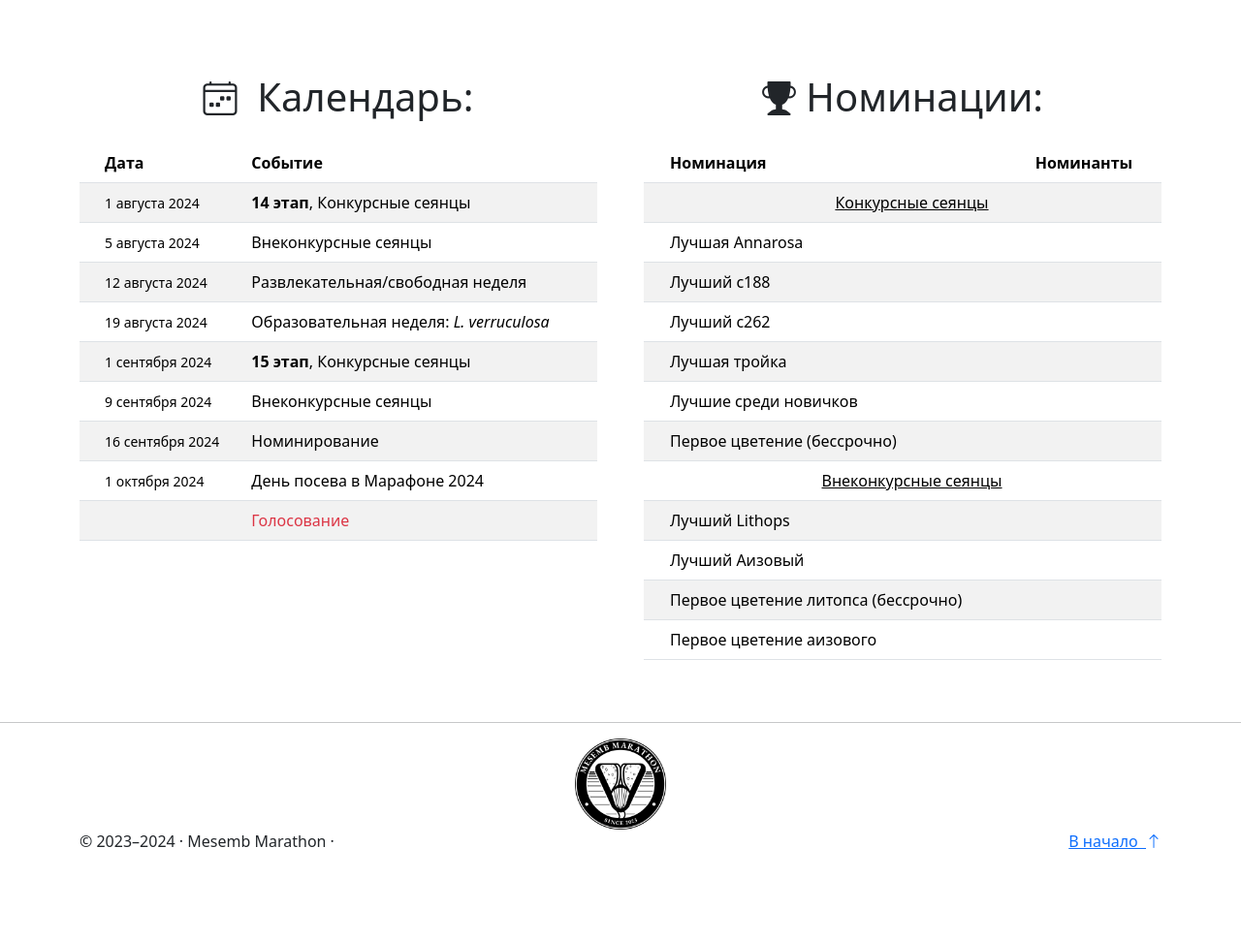
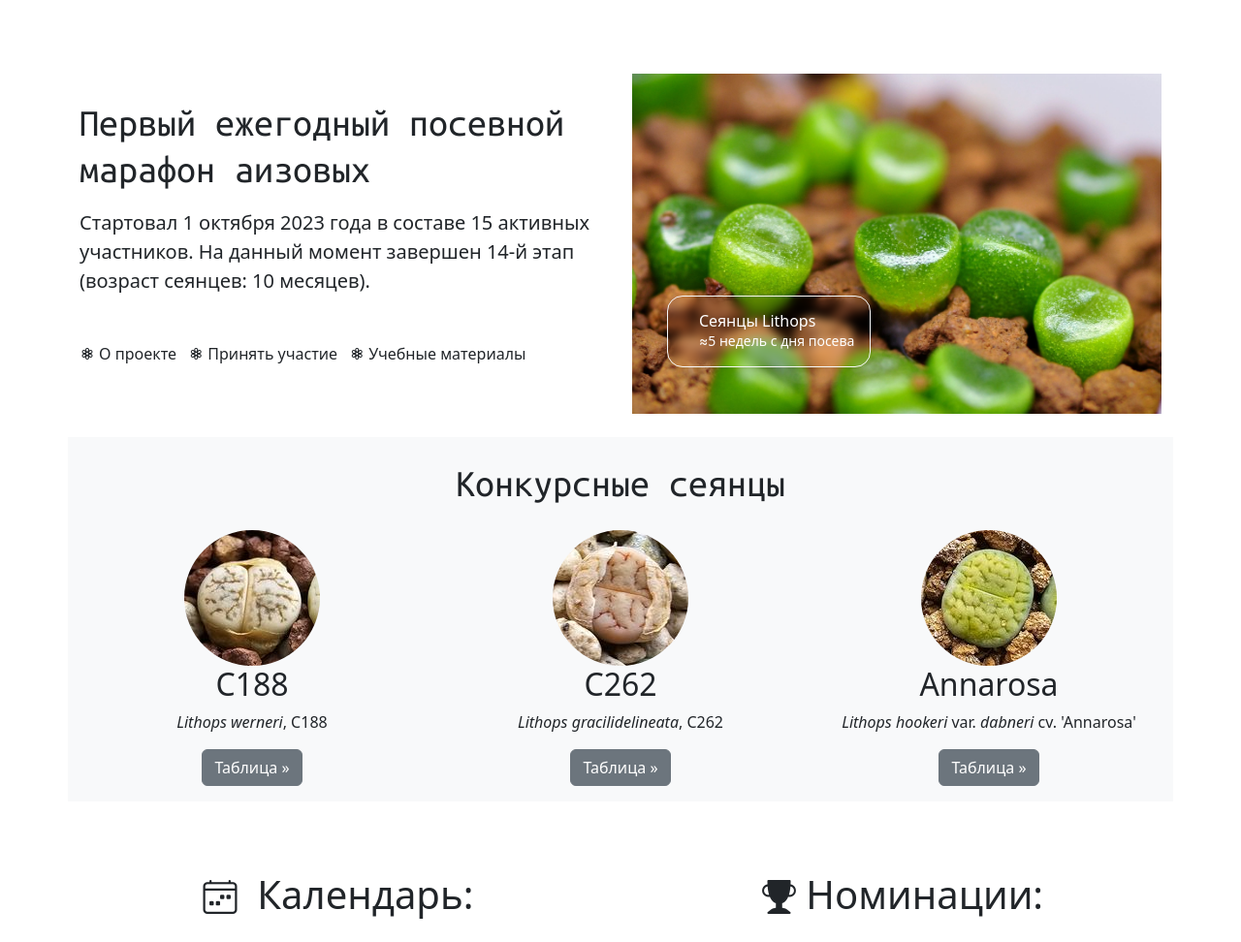
Before and after one commit to Square-Pot/lithops-life, a Django app: page /marathon/2023 in a window 1280 px wide. Shown: the part 68-1040 px from the top of the page at 97% size. Before the commit the page ends 944 px from the top, so only its background shows below. Run offline with Django 4.2, Linux system fonts and the light colour scheme; parts of the project's set-up code (start-up, migrations or seed data) failed here and were passed over.

```diff
--- a/app/marathon/templates/marathon/2023.html
+++ b/app/marathon/templates/marathon/2023.html
@@ -14,10 +14,9 @@
 {% block body %}
 
 <main>
-
   <div class="container my-5">
 
-    {% comment %} <div class="row align-items-center  mt-5 pt-5 ">
+    <div class="row align-items-center  mt-5 pt-5 ">
       <!-- Left content START -->
       <div class="col-lg-5 col-xl-6 text-center text-lg-start mb-7 mb-sm-0">
 
@@ -55,9 +54,9 @@
 
       </div>
 
-    </div> {% endcomment %}
+    </div>
 
-    {% comment %} <div class="row my-4 bg-light ">
+    <div class="row my-4 bg-light ">
       <div class="col-12">
           <h1 class="display-6 my-4 text-center">Конкурсные сеянцы</h1>
       </div>
@@ -80,8 +79,7 @@
         <p><span class="fst-italic">Lithops hookeri</span> var. <span class="fst-italic">dabneri</span> cv. 'Annarosa'</p>
         <p><a class="btn btn-secondary" href="{% url 'species table' species_id='annarosa' %}">Таблица &raquo;</a></p>
       </div><!-- /.col-lg-4 -->
-    </div><!-- /.row --> {% endcomment %}
-
+    </div><!-- /.row -->
 
     <div class="row align-items-start g-5 pt-5">
       <!-- Left content START -->
@@ -219,6 +217,8 @@
         </table>
       </div>
     </div>
+
+  </div>
 </main>
 
 {% endblock body %}
```
Lines whose indentation alone changed are shown as unchanged.
